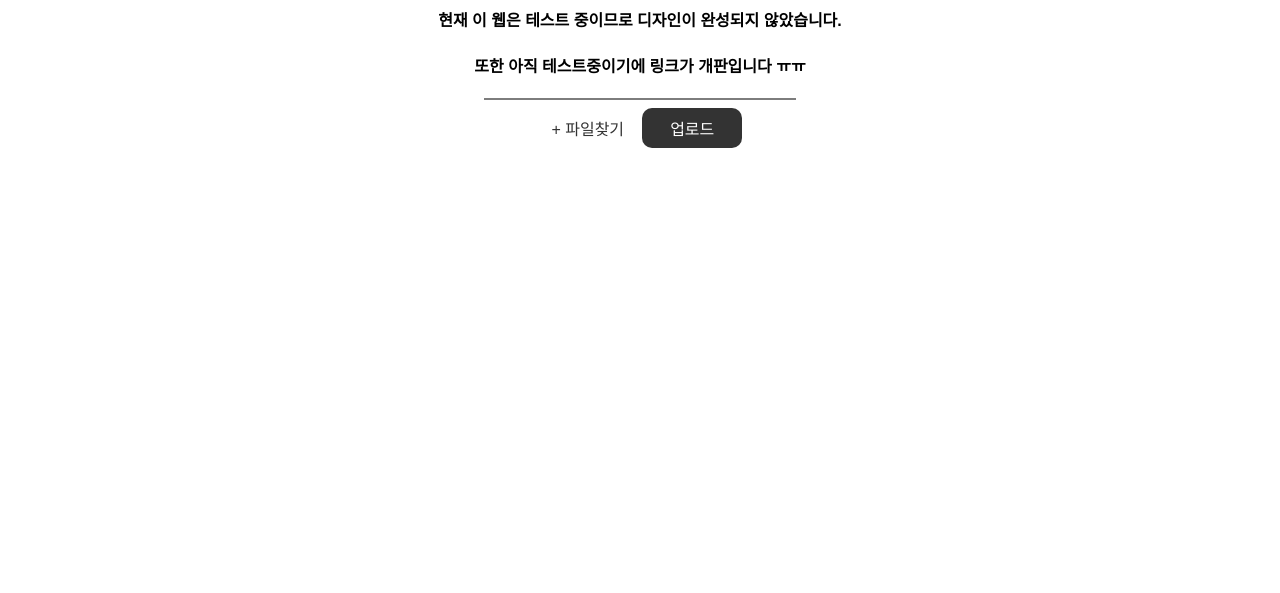
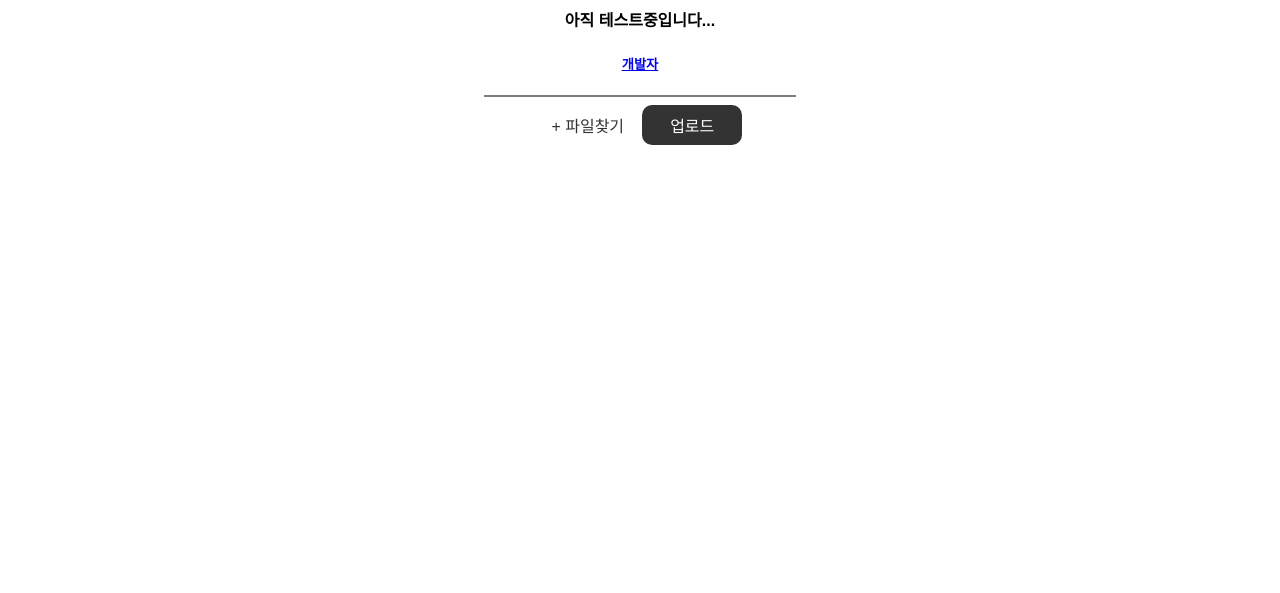
Before and after one commit to jaksim0sec/bbbi, a website: page index.html in a window 1280 px wide. Shown: the part 207-800 px from the top of the page. Drawn offline with Linux system fonts and the light colour scheme; a web font is replaced by a local one.

Commit message:
Update index.html

```diff
--- a/index.html
+++ b/index.html
@@ -218,8 +218,7 @@
   <div id="bodyer">
     <div id="content">
       <h1>박영초 이미지 업로드</h1>
-      <h4>현재 이 웹은 테스트 중이므로 디자인이 완성되지 않았습니다.</h4>
-        <h4>또한 아직 테스트중이기에 링크가 개판입니다 ㅠㅠ</h4>
+      <h4>아직 테스트중입니다...</h4><span><h5><a href="https://naver.me/xKQingLm"> 개발자</a></h5></span>
         <hr style="width: 25%; border: 0.5px solid #7d7d7d;">
         <div class="file-upload">
           <input type="file" id="imageInput" accept="image/*" required>
```
